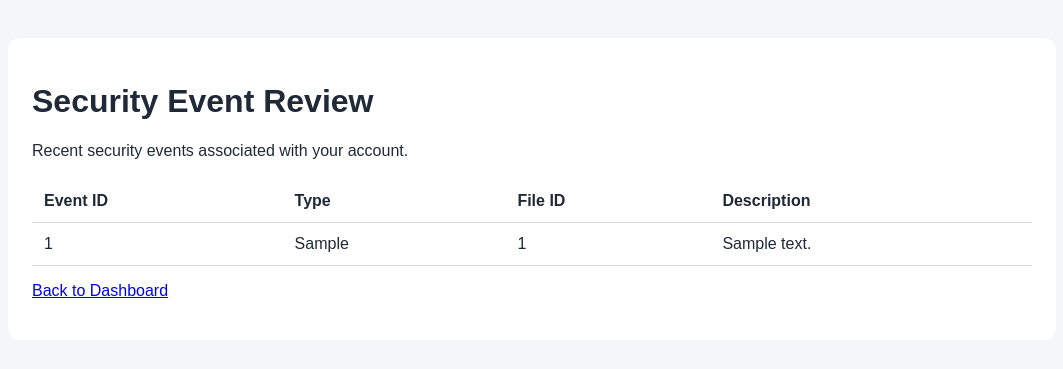
After one commit to iamhanzalah86/INFORMATION-SECURITY-PROJECT-SECURE-FILE-SYSTEM-, a Flask app: page /security-events in a window 1280 px wide. The commit adds this page. Shown: the top 369 px of the page, without its empty margins (108-1171 px from the left). Run offline with Flask 3, Linux system fonts and the light colour scheme; a user stored in the database is signed in; tables that the repository leaves empty hold one stand-in row (values such as "Sample post").

Commit message:
Update secure file management system

```diff
--- a/app/routes.py
+++ b/app/routes.py
@@ -1,3 +1,4 @@
+from app.integrity import verify_file_integrity
 import hmac
 from io import BytesIO
 from flask import abort
@@ -386,6 +387,90 @@ def download_file(file_id):
         mimetype="application/octet-stream",
     )
 
+# --------------------------------------------------
+# MANUAL INTEGRITY SCAN
+# --------------------------------------------------
+
+@main.route("/integrity-scan", methods=["POST"])
+@login_required
+def integrity_scan():
+    # Scan only files belonging to the logged-in user.
+    files = db.session.scalars(
+        select(SecureFile).where(
+            SecureFile.user_id == current_user.id
+        )
+    ).all()
+
+    storage_dir = encrypted_storage_path()
+    checked = 0
+    secure_count = 0
+    issue_count = 0
+
+    for file_record in files:
+        stored_name = file_record.encrypted_filename
+
+        if (
+            not stored_name
+            or Path(stored_name).name != stored_name
+        ):
+            valid = False
+            reason = "INVALID_STORED_FILENAME"
+        else:
+            stored_path = storage_dir / stored_name
+            valid, reason = verify_file_integrity(
+                stored_path,
+                file_record.sha256_hash or "",
+            )
+
+        checked += 1
+
+        if valid:
+            secure_count += 1
+
+            # Preserve prior tampering alerts for investigation.
+            if file_record.status != "TAMPERED":
+                file_record.status = "SECURE"
+
+        else:
+            issue_count += 1
+            was_already_tampered = (
+                file_record.status == "TAMPERED"
+            )
+
+            file_record.status = "TAMPERED"
+
+            # Avoid creating a duplicate event on every scan
+            # for a file that is already marked TAMPERED.
+            if not was_already_tampered:
+                event = SecurityEvent(
+                    user_id=current_user.id,
+                    file_id=file_record.id,
+                    event_type="FILE_TAMPERING_DETECTED",
+                    description=(
+                        f"Integrity scan detected {reason} for "
+                        f"{file_record.original_filename}."
+                    ),
+                )
+                db.session.add(event)
+
+    try:
+        db.session.commit()
+    except Exception:
+        db.session.rollback()
+        current_app.logger.exception(
+            "Integrity scan could not be saved"
+        )
+        flash("Unable to save integrity scan results.", "error")
+        return redirect(url_for("main.dashboard"))
+
+    flash(
+        f"Integrity scan completed: {checked} checked, "
+        f"{secure_count} verified, {issue_count} issue(s).",
+        "success" if issue_count == 0 else "error",
+    )
+
+    return redirect(url_for("main.dashboard"))
+
 
 # --------------------------------------------------
 # DATABASE TEST
@@ -406,3 +491,22 @@ def database_test():
             select(func.count()).select_from(SecurityEvent)
         ),
     })
+
+# --------------------------------------------------
+# SECURITY EVENT REVIEW
+# --------------------------------------------------
+
+@main.route("/security-events")
+@login_required
+def security_events():
+    events = db.session.scalars(
+        select(SecurityEvent)
+        .where(SecurityEvent.user_id == current_user.id)
+        .order_by(SecurityEvent.id.desc())
+        .limit(200)
+    ).all()
+
+    return render_template(
+        "security_events.html",
+        events=events,
+    )
--- a/app/templates/login.html
+++ b/app/templates/login.html
@@ -14,6 +14,8 @@
     {% endfor %}
 
     <form method="POST">
+        <input type="hidden" name="csrf_token" value="{{ csrf_token() }}">
+
         <label for="username">Username</label>
         <input id="username" name="username" required>
 
--- a/app/templates/register.html
+++ b/app/templates/register.html
@@ -14,6 +14,8 @@
     {% endfor %}
 
     <form method="POST">
+        <input type="hidden" name="csrf_token" value="{{ csrf_token() }}">
+
         <label for="username">Username</label>
         <input id="username" name="username"
                maxlength="100" required>
--- /dev/null
+++ b/app/templates/security_events.html
@@ -0,0 +1,75 @@
+
+<!DOCTYPE html>
+<html lang="en">
+<head>
+    <meta charset="UTF-8">
+    <meta name="viewport" content="width=device-width, initial-scale=1">
+    <title>Security Events</title>
+    <style>
+        body {
+            font-family: Arial, sans-serif;
+            background: #f4f6f8;
+            padding: 30px;
+            color: #1f2937;
+        }
+        main {
+            max-width: 1000px;
+            margin: auto;
+            background: white;
+            padding: 24px;
+            border-radius: 12px;
+        }
+        table {
+            width: 100%;
+            border-collapse: collapse;
+            margin-top: 20px;
+        }
+        th, td {
+            padding: 12px;
+            text-align: left;
+            border-bottom: 1px solid #ddd;
+            overflow-wrap: anywhere;
+        }
+        .empty {
+            color: #666;
+        }
+    </style>
+</head>
+<body>
+<main>
+    <h1>Security Event Review</h1>
+    <p>Recent security events associated with your account.</p>
+
+    {% if events %}
+        <table>
+            <thead>
+                <tr>
+                    <th>Event ID</th>
+                    <th>Type</th>
+                    <th>File ID</th>
+                    <th>Description</th>
+                </tr>
+            </thead>
+            <tbody>
+                {% for event in events %}
+                    <tr>
+                        <td>{{ event.id }}</td>
+                        <td>{{ event.event_type }}</td>
+                        <td>{{ event.file_id or "N/A" }}</td>
+                        <td>{{ event.description }}</td>
+                    </tr>
+                {% endfor %}
+            </tbody>
+        </table>
+    {% else %}
+        <p class="empty">No security events recorded yet.</p>
+    {% endif %}
+
+    <p>
+        <a href="{{ url_for('main.dashboard') }}">
+            Back to Dashboard
+        </a>
+    </p>
+</main>
+</body>
+</html>
```
Also changed, not shown: app/__init__.py (+20 -1 lines), app/integrity.py (+37 -0 lines), app/templates/dashboard.html (+21 -0 lines), compose.yaml (added, +13 -0 lines), requirements.txt (added, +21 -0 lines), tests/test_integrity.py (added, +70 -0 lines), tests/test_security.py (added, +23 -0 lines), 2 other files.
